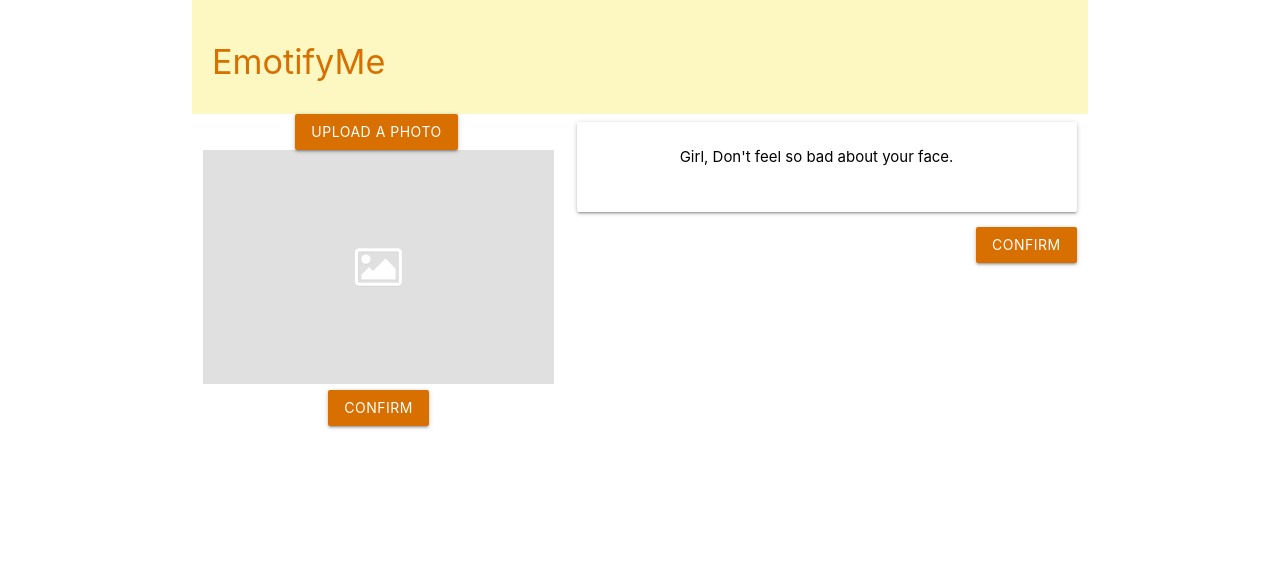
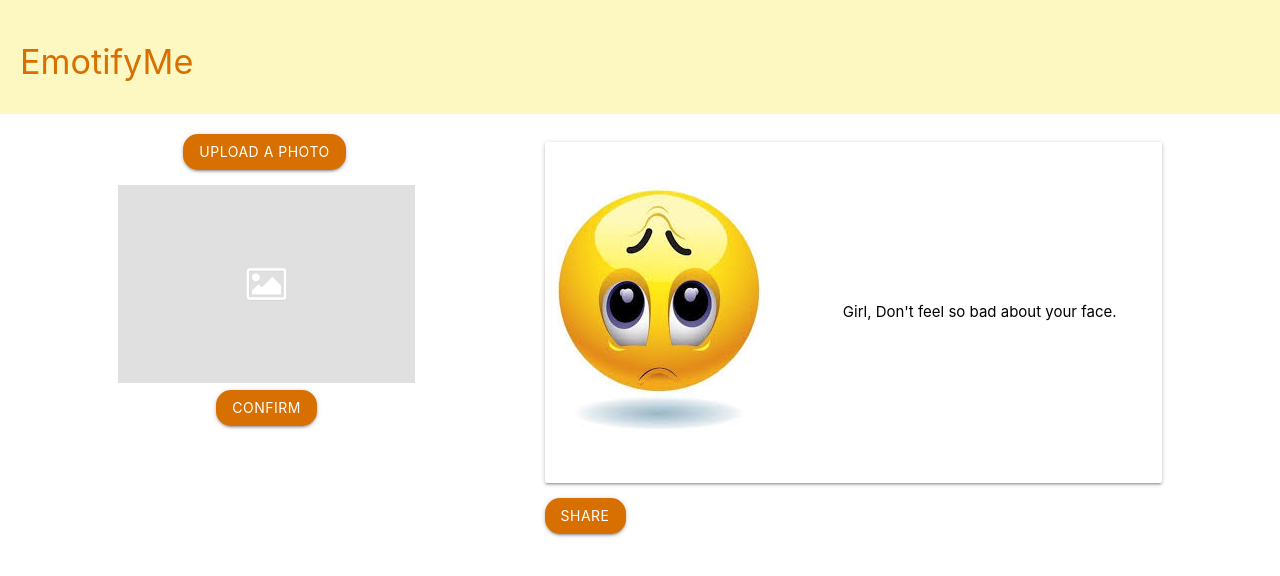
Before and after one commit to cvanglee/House-Martell, a PHP site: page / in a window 1280 px wide. Shown: the top 576 px of the page. Run offline with PHP 8.4, Linux system fonts and the light colour scheme.

Commit message:
col adjust/button id

```diff
--- a/assets/css/style.css
+++ b/assets/css/style.css
@@ -6,15 +6,15 @@
 #emojiCon {
     float: right;
 }
-
-button {
-    background: #FDF8C1;
+.waves-effect.waves-light.btn {
+        background-color: #D77000;
+        border-radius: 15px;
+        margin-bottom: 15px;
 }
 
-
-
-
-
-    .waves-effect.waves-light.btn {
-        background-color: #D77000
-    }
+.black-text {
+    text-align: right;
+}
+.row{
+    margin-top: 20px;
+}
--- a/index.html
+++ b/index.html
@@ -10,14 +10,26 @@
   <script src="assets/js/main.js"></script>
 </head>
 <body>
-    <div class="container">
+    <div class="container-fluid">
       <header id="mastHead">
         <h4>EmotifyMe</h4>
       </header>
         <div class="row">
-        <div class="col s7 push-s5"><span class="flow-text"></span>
+        <div class="col s1"></div>
+          <div class="col s3"><span class="flow-text"></span>
+            <div class="center-align">
+              <button id= "upload" type="submit" class="waves-effect waves-light btn">Upload a Photo</button>
+              <img id="placeholder"><img src="assets/images/placeholder.jpeg" alt="" class="rectangle responsive-img"></img>
+              <button id= "confirm" type="submit" class="waves-effect waves-light btn">Confirm</button>
+            </div>
+          </div>
+          <div class="col s1"></div>
+          <div class="col s6"><span class="flow-text"></span>
             <div class="card-panel lighten-5 z-depth-1" id="emoji">
               <div class="row valign-wrapper">
+                  <span class= "emojified">
+                      <img src= "assets/images/sadface.jpg">
+                  </span>
                 <div class="col s2">
                 </div>
                 <div class="col s10">
@@ -27,18 +39,12 @@
                 </div>
               </div>
             </div>
-          <button id= "emojiCon" class="waves-effect waves-light btn">Confirm</button>
+            <button id= "share" type="submit" class="waves-effect waves-light btn">Share</button>
           </div>
-        <div class="col s5 pull-s7"><span class="flow-text"></span>
-          <div class="center-align">
-            <button id= "uploadEmo" class="waves-effect waves-light btn" id="buttons">Upload a Photo</button>
-            <img id="placeholder"><img src="assets/images/placeholder.jpeg" alt="" class="rectangle responsive-img"></img>
-            <button id= "emojiComf" class="waves-effect waves-light btn">Confirm</button>
-          </div>
+          <div class="col s1"></div>
         </div>
 
 
-      </div>
       <script src="https://cdnjs.cloudflare.com/ajax/libs/materialize/1.0.0/js/materialize.min.js"></script>
 </body>
 </html>
```
Lines whose indentation alone changed are shown as unchanged.
